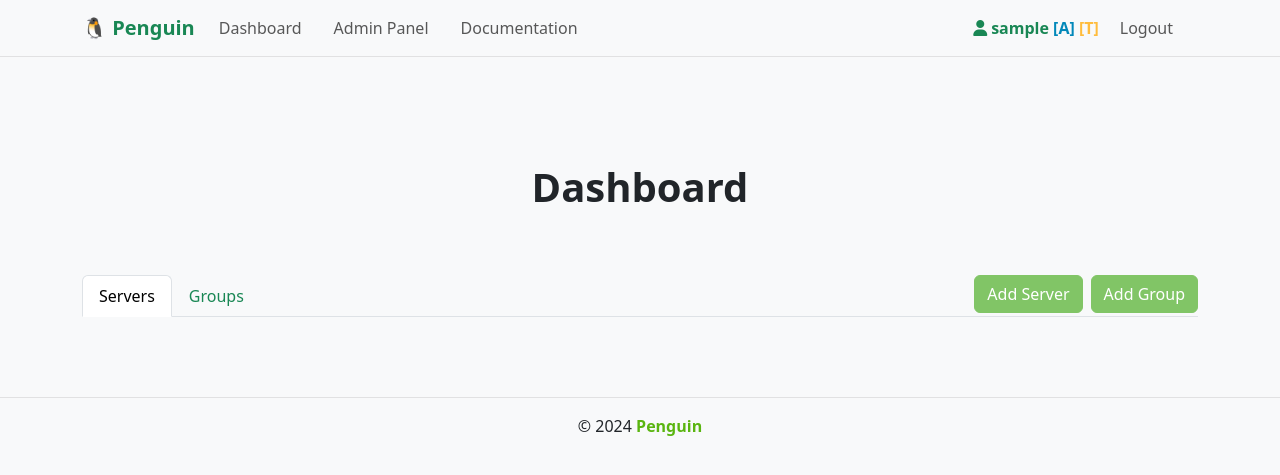
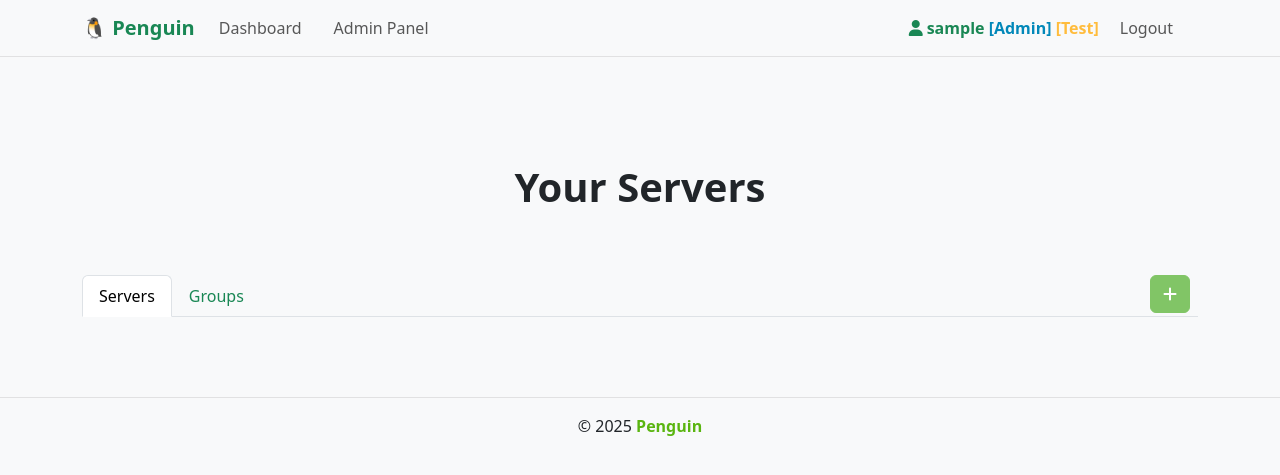
Before and after one commit to martinvass/penguin, a Spring Boot app: page /dashboard in a window 1280 px wide. Shown: the top 475 px of the page. Run offline with Spring Boot 4, Linux system fonts and the light colour scheme; the visitor is signed in with stand-in values (Sample User, id 1); data that the repository does not hold is empty; some of the project's set-up classes (security, data sources, template engines, error pages and the like) are left out, and stand-ins take their place; some libraries are stand-ins or nearby versions.

Commit message:
Started implementing server details page, made some small improvements to the design

```diff
--- a/src/main/java/com/github/martinyes/penguinapp/controller/AdminController.java
+++ b/src/main/java/com/github/martinyes/penguinapp/dashboard/controller/AdminDashboardController.java
@@ -1,4 +1,4 @@
-package com.github.martinyes.penguinapp.controller;
+package com.github.martinyes.penguinapp.dashboard.controller;
 
 import com.github.martinyes.penguinapp.auth.repository.AppUserRepository;
 import com.github.martinyes.penguinapp.auth.user.AppUser;
@@ -30,7 +30,7 @@ import java.util.Optional;
  */
 @Controller
 @AllArgsConstructor
-public class AdminController {
+public class AdminDashboardController {
 
     private final AppUserService userService;
     private final AppUserRepository userRepository;
--- a/src/main/java/com/github/martinyes/penguinapp/controller/HomeController.java
+++ b/src/main/java/com/github/martinyes/penguinapp/dashboard/controller/HomeController.java
@@ -1,8 +1,9 @@
-package com.github.martinyes.penguinapp.controller;
+package com.github.martinyes.penguinapp.dashboard.controller;
 
 import com.github.martinyes.penguinapp.auth.user.AppUser;
 import com.github.martinyes.penguinapp.auth.user.service.AppUserService;
-import com.github.martinyes.penguinapp.controller.data.ServerDashboardData;
+import com.github.martinyes.penguinapp.dashboard.controller.data.ServerDashboardData;
+import com.github.martinyes.penguinapp.server.Server;
 import com.github.martinyes.penguinapp.server.dto.create.CreateGroupDTO;
 import com.github.martinyes.penguinapp.server.dto.create.CreateServerDTO;
 import com.github.martinyes.penguinapp.server.dto.edit.EditGroupDTO;
@@ -15,6 +16,7 @@ import org.springframework.security.core.userdetails.UsernameNotFoundException;
 import org.springframework.stereotype.Controller;
 import org.springframework.ui.Model;
 import org.springframework.web.bind.annotation.GetMapping;
+import org.springframework.web.bind.annotation.PathVariable;
 
 import java.security.Principal;
 import java.util.Optional;
--- a/src/main/java/com/github/martinyes/penguinapp/controller/data/ServerDashboardData.java
+++ b/src/main/java/com/github/martinyes/penguinapp/dashboard/controller/data/ServerDashboardData.java
@@ -1,4 +1,4 @@
-package com.github.martinyes.penguinapp.controller.data;
+package com.github.martinyes.penguinapp.dashboard.controller.data;
 
 import com.github.martinyes.penguinapp.server.Server;
 import lombok.AllArgsConstructor;
--- a/src/main/resources/templates/dashboard/groups.html
+++ b/src/main/resources/templates/dashboard/groups.html
@@ -11,6 +11,7 @@
             <h1 class="mb-3" th:text="${group.name}"><b>Group</b></h1>
 
             <button class="btn btn-primary" role="button"><a style="color: #fff" th:href="@{/dashboard#groups}">Go Back</a></button>
+            <button class="btn btn-primary">Settings</button>
             <button type="button" class="btn btn-primary" data-bs-toggle="modal" data-bs-target="#addServerModal">
                 Add Server
             </button>
@@ -68,7 +69,7 @@
                         </div>
                         <p style="color: #737373" th:text="${server.description} ?: ${server.description}">Description</p>
                         <div class="server-actions">
-                            <a href="#" class="btn btn-primary server-action-button">View Details</a>
+                            <a th:href="@{/dashboard/server/{id}(id=${server.id})}" class="btn btn-primary server-action-button">View</a>
                             <form method="post"
                                   role="form"
                                   th:action="@{/dashboard/group/remove}">
--- a/src/main/resources/templates/dashboard/home.html
+++ b/src/main/resources/templates/dashboard/home.html
@@ -9,7 +9,7 @@
 
 <div class="container">
     <div class="p-5 text-center bg-light" style="margin-top: 58px;">
-            <h1 class="mb-3"><b>Dashboard</b></h1>
+        <h1 class="mb-3"><b>Your Servers</b></h1>
     </div>
 
     <!-- Server delete confirmation modal -->
@@ -241,15 +241,15 @@
         <li class="nav-item flex-grow-1"></li>
         <li class="nav-item">
             <!-- Button trigger modal -->
-                <button type="button" class="btn btn-primary" data-bs-toggle="modal" data-bs-target="#addServerModal">
-                    Add Server
+            <button type="button" id="addServerBtn" class="btn btn-primary" data-bs-toggle="modal" data-bs-target="#addServerModal">
+                <i class="fa fa-plus"></i>
             </button>
         </li>
 
         <li class="nav-item ms-2">
             <!-- Button trigger modal -->
-                <button type="button" class="btn btn-primary" data-bs-toggle="modal" data-bs-target="#addGroupModal">
-                    Add Group
+            <button type="button" id="addGroupBtn" class="btn btn-primary" data-bs-toggle="modal" data-bs-target="#addGroupModal">
+                <i class="fa fa-plus"></i>
             </button>
         </li>
     </ul>
@@ -271,12 +271,6 @@
                 (server.serverStatus.name() == 'DOWN' ? 'server-status-offline' : 'server-status-unknown')}">
                                 Server Down
                             </div>
-<!--                                <div>-->
-<!--                                    <span th:if="${servers.getServerResponseTime(server) == -1}"-->
-<!--                                          th:text="'Ping: Timed Out'">Timed Out</span>-->
-<!--                                    <span th:if="${servers.getServerResponseTime(server) != -1}"-->
-<!--                                          th:text="'Ping: ' + ${servers.getServerResponseTime(server)} + ' ms'">0 ms</span>-->
-<!--                                </div>-->
                             <div id="server-ping" th:data-server-ping-id="${server.id}" th:text="${servers.getServerResponseTime(server) == -1 ? 'Ping: Timed Out' : 'Ping: ' + servers.getServerResponseTime(server) + ' ms'}">
                                 Ping: 0 ms
                             </div>
@@ -284,19 +278,20 @@
                     </div>
                     <p style="color: #737373" th:text="${server.description} ?: ${server.description}">Description</p>
                     <div class="server-actions">
-                            <a href="#" class="btn btn-primary server-action-button">View Details</a>
-                            <button
-                                    data-bs-toggle="modal"
-                                    data-bs-target="#editModal"
-                                    class="edit-btn btn btn-primary server-action-button"
-                                    th:data-server-name="${server.name}" th:data-server-address="${server.address}" th:data-server-description="${server.description}"
-                                    th:data-server-id="${server.id}"
-                                    th:data-server-group="${server.serverGroup} == null ? 'null' : ${server.serverGroup.name}">
-                                Edit
-                            </button>
+                        <a th:href="@{/dashboard/server/{id}(id=${server.id})}" class="btn btn-primary server-action-button">View</a>
+                        <!--                            <button-->
+                        <!--                                    data-bs-toggle="modal"-->
+                        <!--                                    data-bs-target="#editModal"-->
+                        <!--                                    class="edit-btn btn btn-primary server-action-button"-->
+                        <!--                                    th:data-server-name="${server.name}" th:data-server-address="${server.address}" th:data-server-description="${server.description}"-->
+                        <!--                                    th:data-server-id="${server.id}"-->
+                        <!--                                    th:data-server-group="${server.serverGroup} == null ? 'null' : ${server.serverGroup.name}">-->
+                        <!--                                Edit-->
+                        <!--                            </button>-->
 
-                            <button th:data-server-id="${server.id}"
-                                    data-bs-toggle="modal" data-bs-target="#confirmServerDeleteModal" class="del-btn btn btn-danger server-action-button">Delete</button>
+                        <!--                            <button th:data-server-id="${server.id}"-->
+                        <!--                                    data-bs-toggle="modal" data-bs-target="#confirmServerDeleteModal" class="del-btn btn btn-danger server-action-button">Delete</button>-->
+                        <button class="btn btn-secondary me-2">Logs</button>
                     </div>
                 </div>
             </div>
@@ -315,16 +310,16 @@
                     <p th:text="${group.description}">Group description</p>
                     <div class="server-actions">
                         <button class="btn btn-primary server-action-button"><a style="color: #fff" th:href="@{/dashboard/groups/{groupName}(groupName=${group.name})}">View Servers</a></button>
-                            <button
-                                    data-bs-toggle="modal"
-                                    data-bs-target="#editGroupModal"
-                                    class="edit-btn btn btn-primary server-action-button"
-                                    th:data-group-name="${group.name}" th:data-group-description="${group.description}"
-                                    th:data-group-id="${group.id}">
-                                Edit
-                            </button>
-                            <button th:data-group-id-deletion="${group.id}"
-                                    data-bs-toggle="modal" data-bs-target="#confirmGroupDeleteModal" type="submit" class="del-btn btn btn-danger server-action-button">Delete</button>
+<!--                        <button-->
+<!--                                data-bs-toggle="modal"-->
+<!--                                data-bs-target="#editGroupModal"-->
+<!--                                class="edit-btn btn btn-primary server-action-button"-->
+<!--                                th:data-group-name="${group.name}" th:data-group-description="${group.description}"-->
+<!--                                th:data-group-id="${group.id}">-->
+<!--                            Edit-->
+<!--                        </button>-->
+<!--                        <button th:data-group-id-deletion="${group.id}"-->
+<!--                                data-bs-toggle="modal" data-bs-target="#confirmGroupDeleteModal" type="submit" class="del-btn btn btn-danger server-action-button">Delete</button>-->
                     </div>
                 </div>
             </div>
@@ -334,7 +329,7 @@
 <div th:replace="~{fragments/footer :: footer}"></div>
 
 <script th:inline="javascript">
-        const hash = window.location.hash || "#servers"; // Default to "#servers" if hash is empty
+    const hash = window.location.hash || "#servers";
     const tabLinks = ["servers", "groups"];
 
     tabLinks.forEach(link => {
@@ -350,5 +345,31 @@
 
 <script th:src="@{/js/dashboardUpdater.js}"></script>
 <script th:src="@{/js/dashboardActions.js}"></script>
+<script th:inline="javascript">
+    document.addEventListener("DOMContentLoaded", function () {
+        const addServerBtn = document.getElementById("addServerBtn");
+        const addGroupBtn = document.getElementById("addGroupBtn");
+
+        function toggleButtons() {
+            const activeTab = document.querySelector(".nav-link.active");
+
+            if (activeTab && activeTab.getAttribute("href") === "#servers") {
+                addServerBtn.style.display = "inline-block";
+                addGroupBtn.style.display = "none";
+            } else if (activeTab && activeTab.getAttribute("href") === "#groups") {
+                addServerBtn.style.display = "none";
+                addGroupBtn.style.display = "inline-block";
+            }
+        }
+
+        // Initial toggle
+        toggleButtons();
+
+        // Add event listeners to tabs
+        document.querySelectorAll(".nav-link").forEach(tab => {
+            tab.addEventListener("shown.bs.tab", toggleButtons);
+        });
+    });
+</script>
 </body>
 </html>
--- a/src/main/resources/templates/fragments/footer.html
+++ b/src/main/resources/templates/fragments/footer.html
@@ -4,7 +4,7 @@
 <body>
     <footer th:fragment="footer" class="text-center footer-top text-lg-start">
         <div class="text-center p-3 bg-light">
-            &copy; 2024
+            &copy; 2025
             <a style="color: #5ab510" href="https://github.com/martinvass/penguin"><b>Penguin</b></a>
         </div>
 
--- a/src/main/resources/templates/fragments/header.html
+++ b/src/main/resources/templates/fragments/header.html
@@ -14,6 +14,10 @@
     <script th:src="@{/js/main.js}"></script>
     <script src="https://cdn.jsdelivr.net/npm/bootstrap@5.3.1/dist/js/bootstrap.bundle.min.js" integrity="sha384-HwwvtgBNo3bZJJLYd8oVXjrBZt8cqVSpeBNS5n7C8IVInixGAoxmnlMuBnhbgrkm" crossorigin="anonymous"></script>
     <script src="https://kit.fontawesome.com/61a424255f.js" crossorigin="anonymous"></script>
+
+    <script src="https://cdn.jsdelivr.net/npm/chart.js"></script>
+    <script src="https://unpkg.com/leaflet@1.7.1/dist/leaflet.js"></script>
+    <link rel="stylesheet" href="https://unpkg.com/leaflet@1.7.1/dist/leaflet.css" />
 </head>
 <body>
     <nav th:fragment="header" class="navbar navbar-bottom sticky-top navbar-expand-lg navbar-light bg-light">
@@ -39,10 +43,6 @@
                     <li class="nav-item" sec:authorize="!isAuthenticated()">
                         <a class="nav-link btn-link px-3 btn" th:href="@{/features}" href="/features">Features</a>
                     </li>
-
-                    <li class="nav-item">
-                        <a class="nav-link btn-link px-3 btn" href="#">Documentation</a>
-                    </li>
                 </ul>
 
                 <div class="d-flex align-items-center">
@@ -50,8 +50,8 @@
                         <a class="nav-link d-sm-flex align-items-sm-center" th:href="@{/auth/user}">
                             <span><i class="fa fa-user"></i></span>
                             <strong sec:authentication="name" class="d-none d-sm-block ms-1"></strong>
-                            <strong style="color: #0288b9;" sec:authorize="hasAuthority('ADMIN')">&nbsp;[A]</strong>
-                            <strong style="color: #ffbc3c;" sec:authorize="hasAuthority('TEST')">&nbsp;[T]</strong>
+                            <strong style="color: #0288b9;" sec:authorize="hasAuthority('ADMIN')">&nbsp;[Admin]</strong>
+                            <strong style="color: #ffbc3c;" sec:authorize="hasAuthority('TEST')">&nbsp;[Test]</strong>
                         </a>
                     </li>
 
```
Also changed, not shown: src/main/java/com/github/martinyes/penguinapp/dashboard/controller/ViewServerController.java (added, +28 -0 lines), src/main/resources/templates/dashboard/server.html (added, +120 -0 lines). Lines whose indentation alone changed are shown as unchanged.
